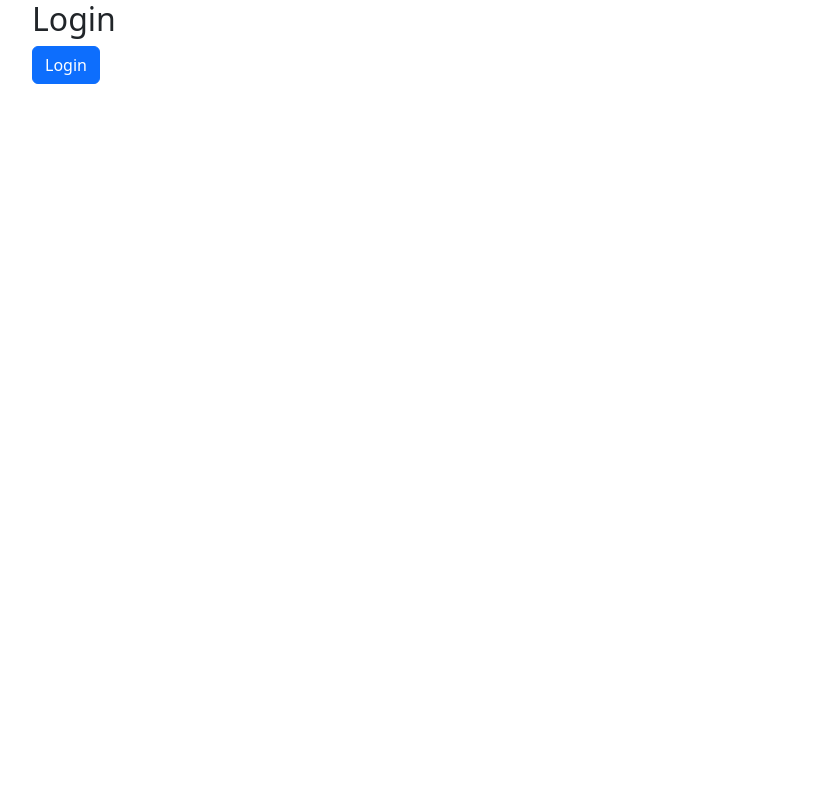
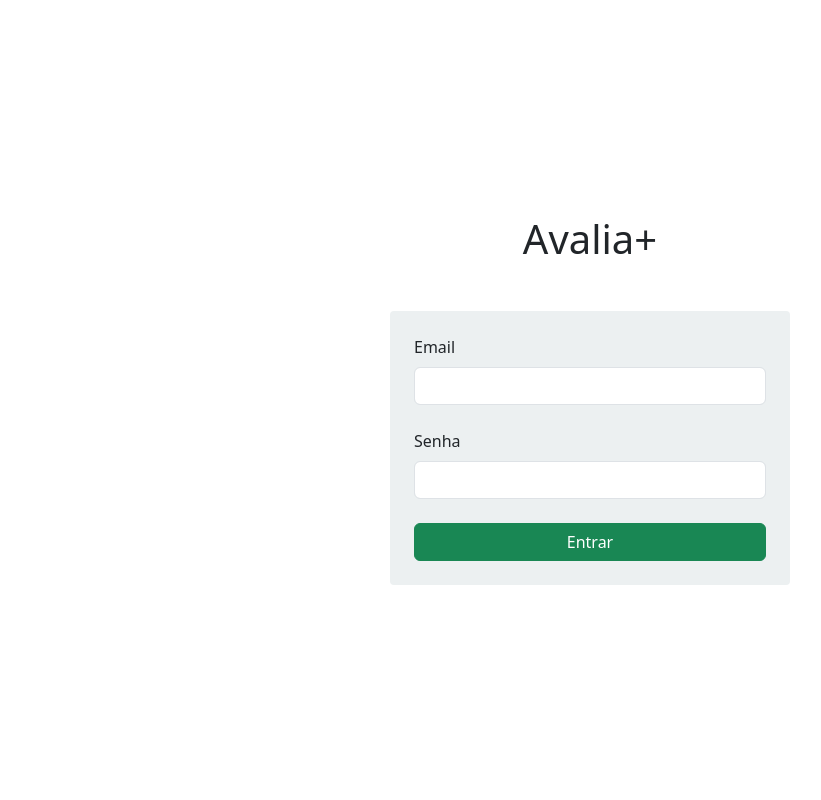
Before and after one commit to rafael-fernandes/avalia-mais, a Flask app: page /login in a window 1280 px wide. Shown: the whole page, without its empty margins (50-871 px from the left). Run offline with Flask 3, Linux system fonts and the light colour scheme; some libraries are stand-ins or nearby versions.

Commit message:
chore: add login page

```diff
--- /dev/null
+++ b/static/css/styles.css
@@ -0,0 +1,11 @@
+body, html {
+  width: 100%;
+  height: 100%;
+}
+
+.login-box {
+  width: 400px;
+  background-color: #ecf0f1;
+  padding: 1.5rem;
+  border-radius: .25rem;
+}
--- a/templates/index.html
+++ b/templates/index.html
@@ -6,9 +6,14 @@
       <meta charset="utf-8">
       <meta name="viewport" content="width=device-width, initial-scale=1, shrink-to-fit=no">
 
+      {% block title %}
+        <title>{% block pagetitle %}{% endblock %} | Avalia+</title>
+      {% endblock %}
+
       {% block styles %}
         <!-- Bootstrap CSS -->
         <link rel="stylesheet" type="text/css" href="{{url_for('static', filename='css/bootstrap.min.css')}}">
+        <link rel="stylesheet" type="text/css" href="{{url_for('static', filename='css/styles.css')}}">
       {% endblock %}
     {% endblock %}
   </head>
--- a/templates/login.html
+++ b/templates/login.html
@@ -1,13 +1,32 @@
 {% extends "index.html" %}
 
+{% block pagetitle %}Login{% endblock %}
+
 {% block content %}
-  <div class="container">
-    <div class="row">
-      <div class="col-md-6 col-md-offset-3">
-        <h2>Login</h2>
-        <form method="post">
-          <button type="submit" class="btn btn-primary">Login</button>
-        </form>
+  <div class="container h-100">
+    <div class="d-flex w-100 h-100 justify-content-center align-items-center">
+      <div>
+        <div class="text-center">
+          <h1>Avalia+</h1>
+        </div>
+
+        <div class="login-box mt-5">
+          <form method="post">
+            <div class="form-group">
+              <label for="email">Email</label>
+              <input type="text" class="form-control mt-2" id="email" name="email" required>
+            </div>
+
+            <div class="form-group pt-4">
+              <label for="password">Senha</label>
+              <input type="password" class="form-control mt-2" id="password" name="password" required>
+            </div>
+
+            <div class="d-grid pt-4">
+              <button type="submit" class="btn btn-success">Entrar</button>
+            </div>
+          </form>
+        </div>
       </div>
     </div>
   </div>
```
